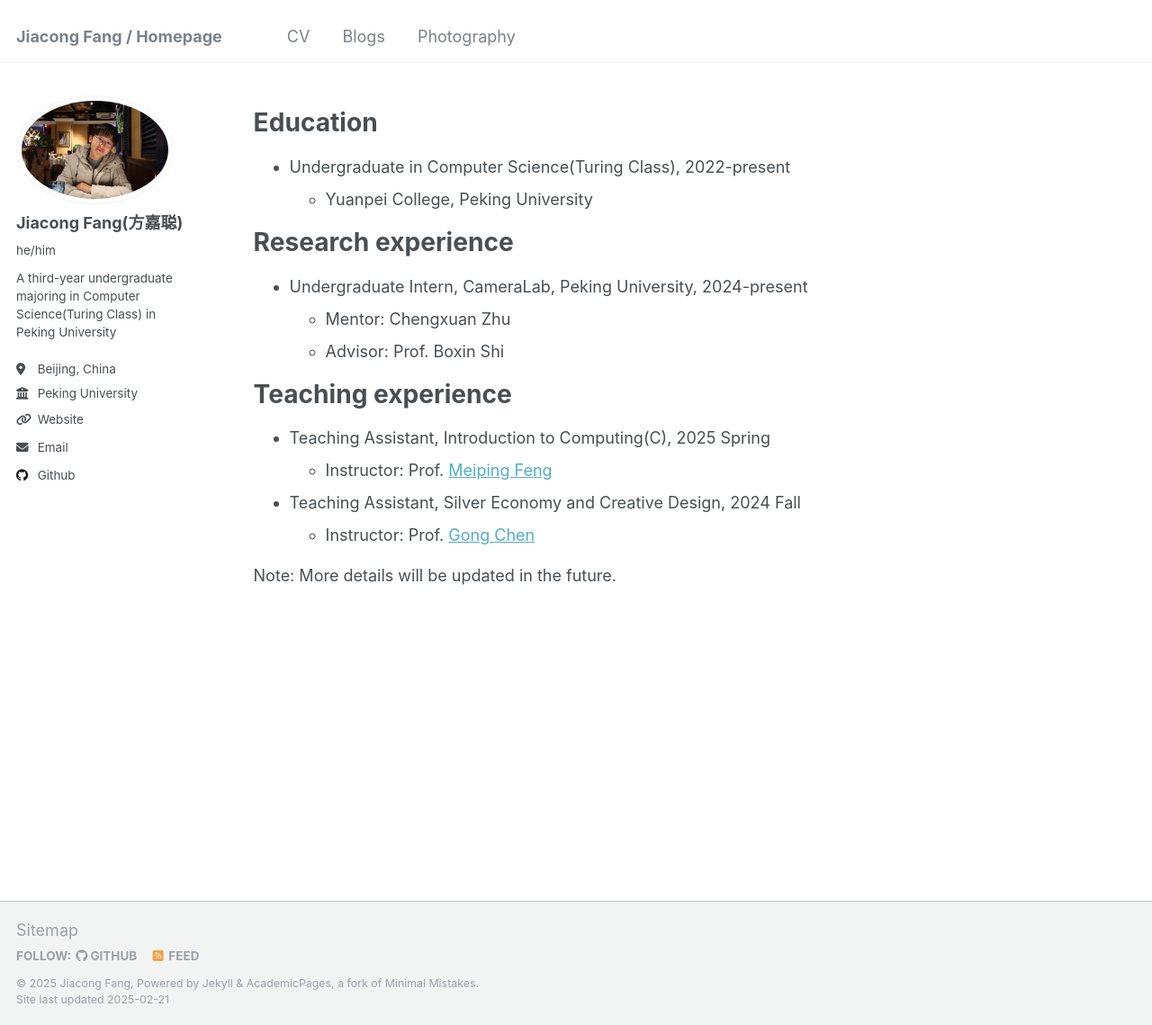
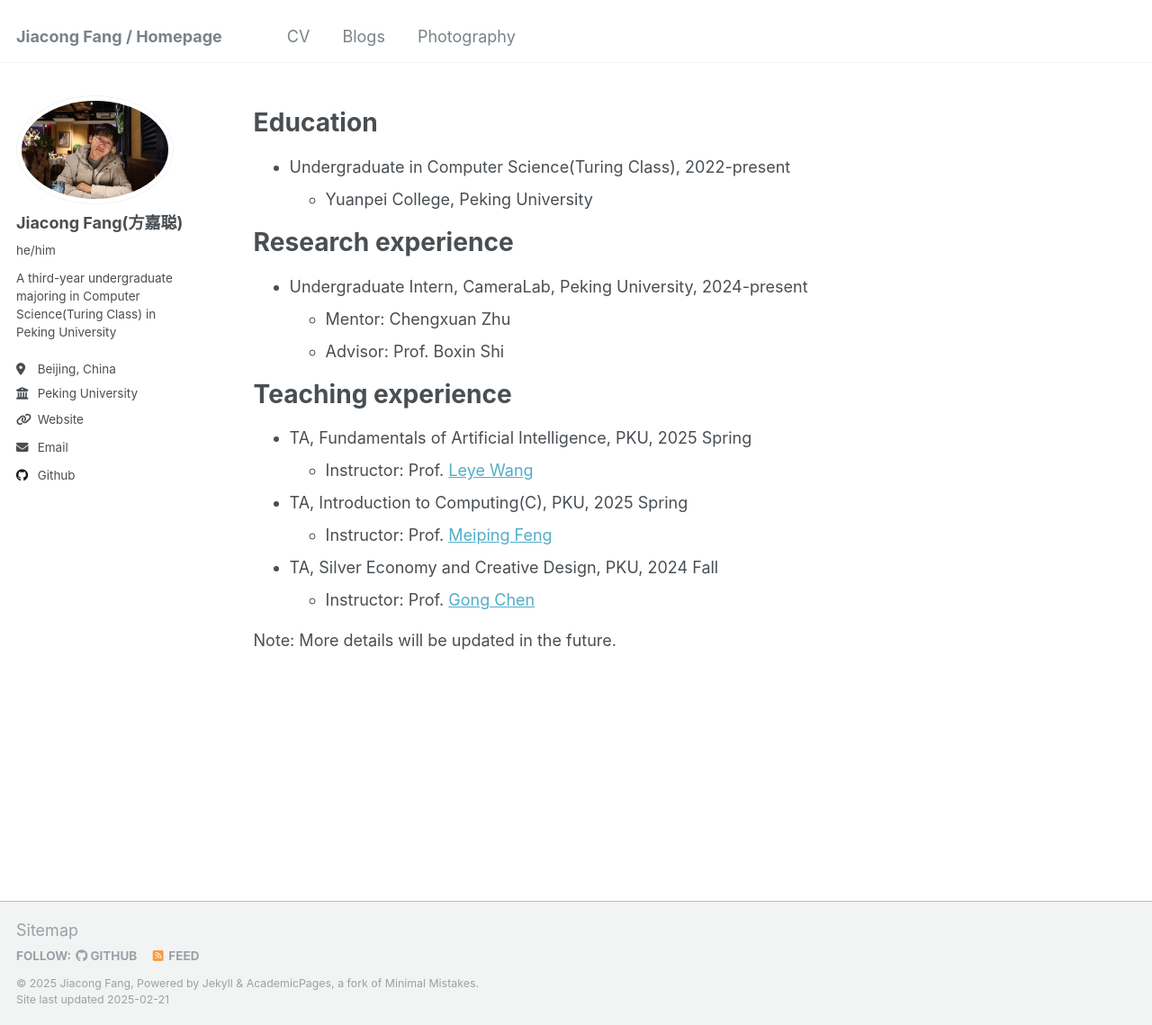
Before and after one commit to jiacongfang/jiacongfang.github.io, a Jekyll site: the page built from _pages/cv.md, in a window 1280 px wide and 1139 px high. Shown: the whole window at 90% size. Built offline with Jekyll 4.4.1, drawn with Linux system fonts in a browser that asks for light colours.

Commit message:
update cv

```diff
--- a/_pages/cv.md
+++ b/_pages/cv.md
@@ -24,59 +24,11 @@ Research experience
 
 Teaching experience
 ======
-* Teaching Assistant, Introduction to Computing(C), 2025 Spring
+* TA, Fundamentals of Artificial Intelligence, PKU, 2025 Spring
+  * Instructor: Prof. [Leye Wang](https://wangleye.github.io)
+* TA, Introduction to Computing(C), PKU, 2025 Spring
   * Instructor: Prof. [Meiping Feng](https://ele.pku.edu.cn/info/1023/1997.htm)
-* Teaching Assistant, Silver Economy and Creative Design, 2024 Fall
+* TA, Silver Economy and Creative Design, PKU, 2024 Fall
   * Instructor: Prof. [Gong Chen](https://ipr.pku.edu.cn/jsdw/zzjs/233824.htm)
 
-
 Note: More details will be updated in the future.
-
-
-<!-- Work experience
-======
-* Spring 2024: Academic Pages Collaborator
-  * Github University
-  * Duties includes: Updates and improvements to template
-  * Supervisor: The Users
-
-* Fall 2015: Research Assistant
-  * Github University
-  * Duties included: Merging pull requests
-  * Supervisor: Professor Hub
-
-* Summer 2015: Research Assistant
-  * Github University
-  * Duties included: Tagging issues
-  * Supervisor: Professor Git
-
-Skills
-======
-* Skill 1
-* Skill 2
-  * Sub-skill 2.1
-  * Sub-skill 2.2
-  * Sub-skill 2.3
-* Skill 3
-
-Publications
-======
-  <ul>{% for post in site.publications reversed %}
-    {% include archive-single-cv.html %}
-  {% endfor %}</ul>
-
-Talks
-======
-  <ul>{% for post in site.talks reversed %}
-    {% include archive-single-talk-cv.html  %}
-  {% endfor %}</ul>
-
-Teaching
-======
-  <ul>{% for post in site.teaching reversed %}
-    {% include archive-single-cv.html %}
-  {% endfor %}</ul>
-
-Service and leadership
-======
-* Currently signed in to 43 different slack teams -->
```
Also changed, not shown: _pages/about.md (+1 -1 lines).
